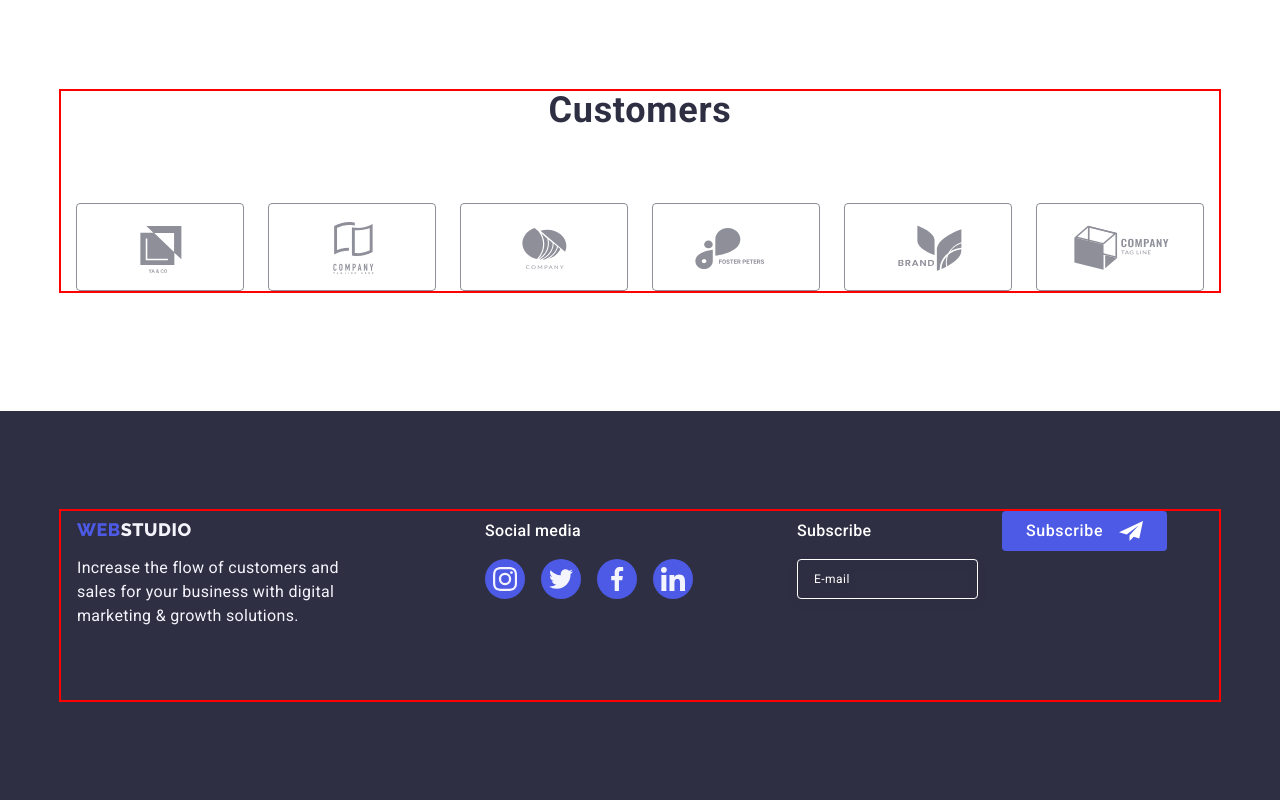
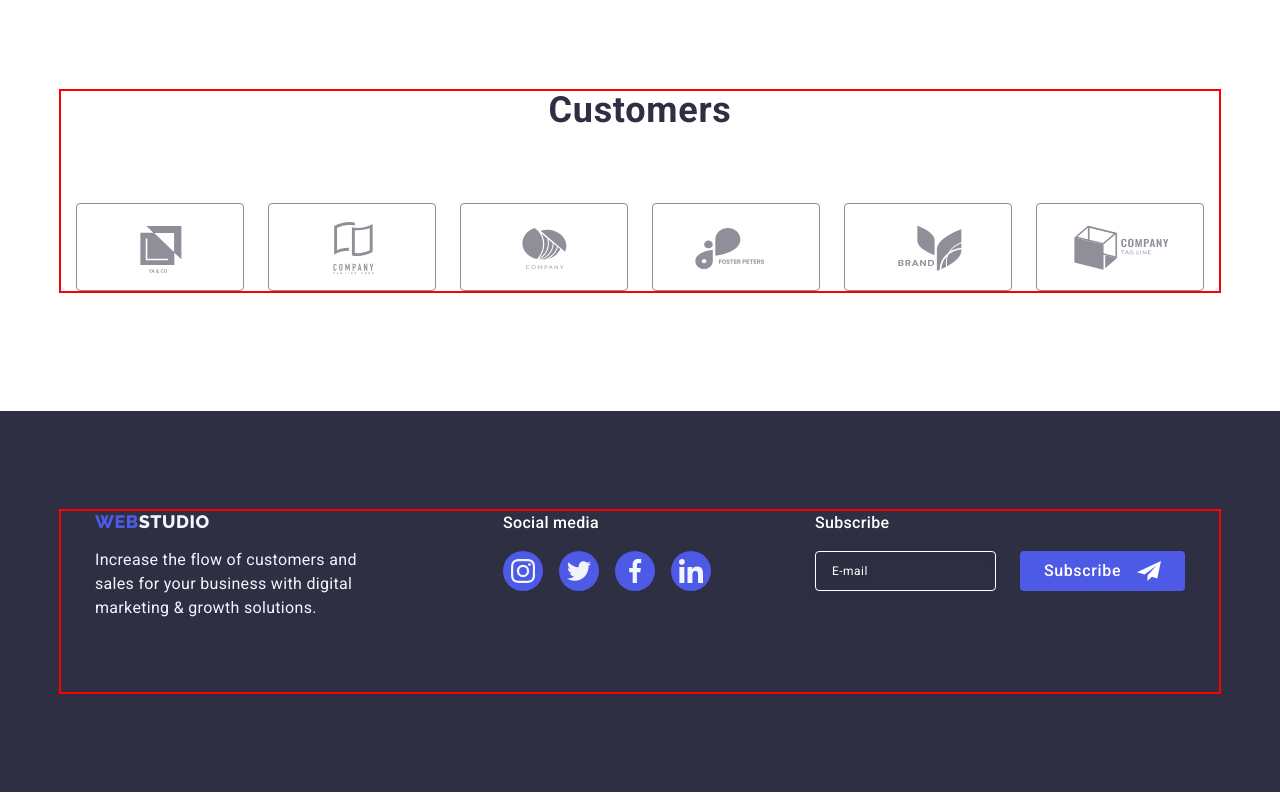
Before and after one commit to ValentinaHotsa/ValentinaHotsa-goit-markup-hw-06, a plain HTML site: page index.html in a window 1280 px wide. Shown: the part 2379-3179 px from the top of the page. Drawn offline with nearby package versions, Linux system fonts and the light colour scheme.

Commit message:
correct1

```diff
--- a/css/styles.css
+++ b/css/styles.css
@@ -604,6 +604,12 @@ margin-bottom: 8px;
 
 
 }
+.subscribe-form {
+    display: flex;
+    gap: 24px;
+    flex-wrap: wrap;
+    justify-content: center;
+}
 /* tablet */
 @media screen and (min-width:768px) {
    .container-footer {
@@ -612,10 +618,15 @@ margin-bottom: 8px;
             column-gap: 24px;
             row-gap: 72px;
             text-align: left;
-    }
-
-}
-
+            justify-content: center;
+    }
+
+}
+@media screen and (min-width:768px) {
+    .container-footer-subscribe .subscribe-form {
+        flex-wrap: nowrap;
+    }
+}
 /* desctop */
 @media screen and (min-width:1158px) {
     .container-footer {
@@ -634,9 +645,15 @@ margin-right: 120px;
         margin-right: 80px;
     }
 }
-
-
-.container-subscribe-btn {}
+@media screen and (min-width:1158px) {
+    .container-footer-subscribe .subscribe-form {
+       flex-wrap: nowrap;
+    }
+}
+
+.container-subscribe-btn {
+    display: flex;
+}
 .container-footer-logo{
     margin-bottom: 72px;
     /* margin-right: 120px; */
@@ -802,10 +819,7 @@ cursor: pointer;
 
 .container-subscribe-btn {}
 
-.subscribe-form {
-    display: flex;
-    gap: 24px;
-}
+
 
 .subscribe-btn-icon {
     fill: var(--white-background-color);
--- a/index.html
+++ b/index.html
@@ -570,19 +570,19 @@
                 placeholder="E-mail"
               />
             </label>
-
+            <div class="container-subscribe-btn">
+              <button class="subscribe-btn" type="submit">
+                Subscribe
+                <svg class="subscribe-btn-icon" width="24" height="24">
+                  <use href="./images/icons.svg#icon-subscribe"></use>
+                </svg>
+              </button>
+            </div>
           </form>
 
 
         </div>
-        <div class="container-subscribe-btn">
-          <button class="subscribe-btn" type="submit">
-            Subscribe
-            <svg class="subscribe-btn-icon" width="24" height="24">
-              <use href="./images/icons.svg#icon-subscribe"></use>
-            </svg>
-          </button>
-        </div>
+
       </div>
     </footer>
     <!-- Modal window -->
```
